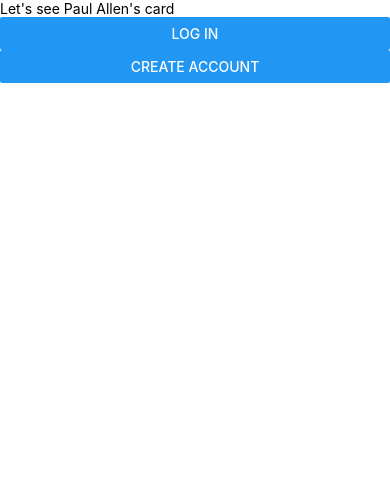
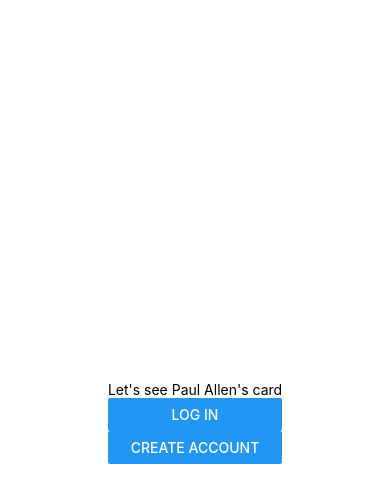
Before and after one commit to willjos/AR-business-cards-frontend, a React Native app in the folder AR-business-cards/: screen / in a window 390 px wide. Shown: the top 502 px of the page. Built offline with nearby package versions, Linux system fonts and the light colour scheme.

Commit message:
added container styling to App.js

```diff
--- a/AR-business-cards/App.js
+++ b/AR-business-cards/App.js
@@ -20,4 +20,11 @@ export default () => {
 
 var styles = StyleSheet.create({
   f1: { flex: 1 },
+  container: {
+    flex: 1,
+    backgroundColor: "#fff",
+    alignItems: "center",
+    justifyContent: "center",
+    padding: 10,
+  },
 });
```
